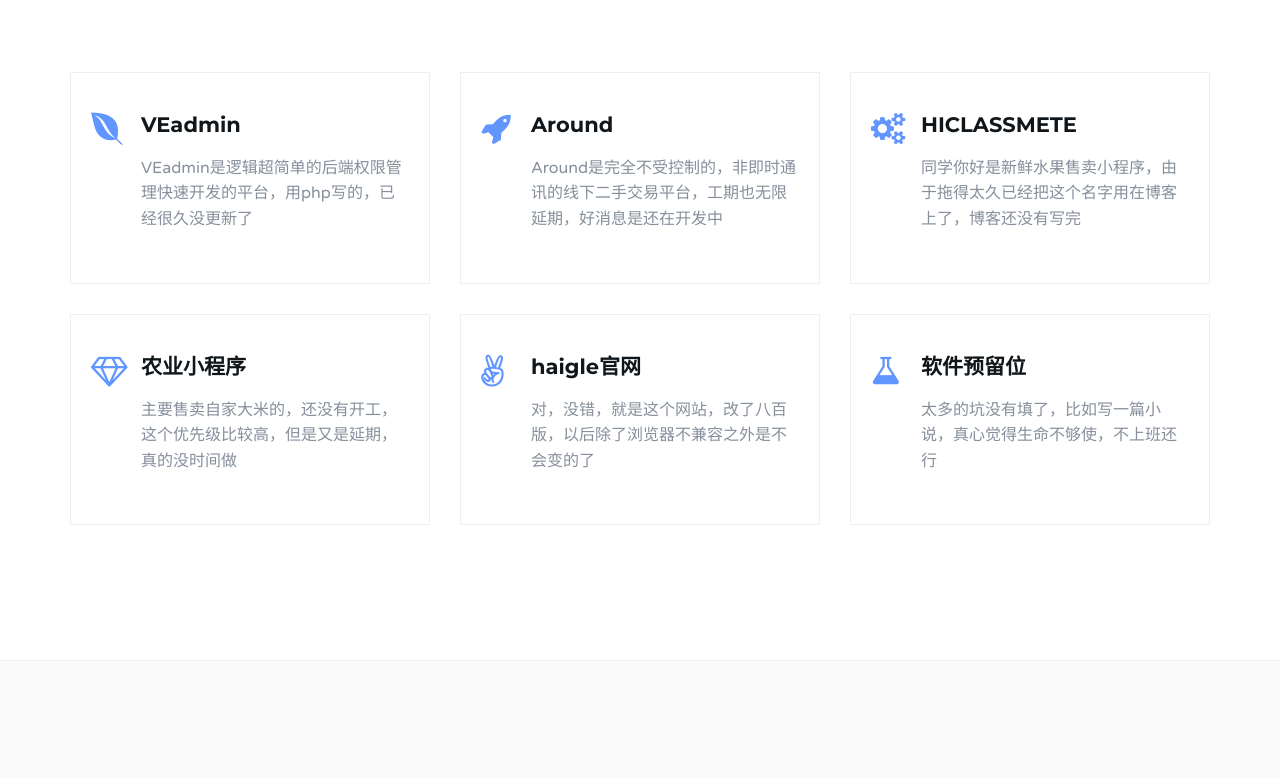
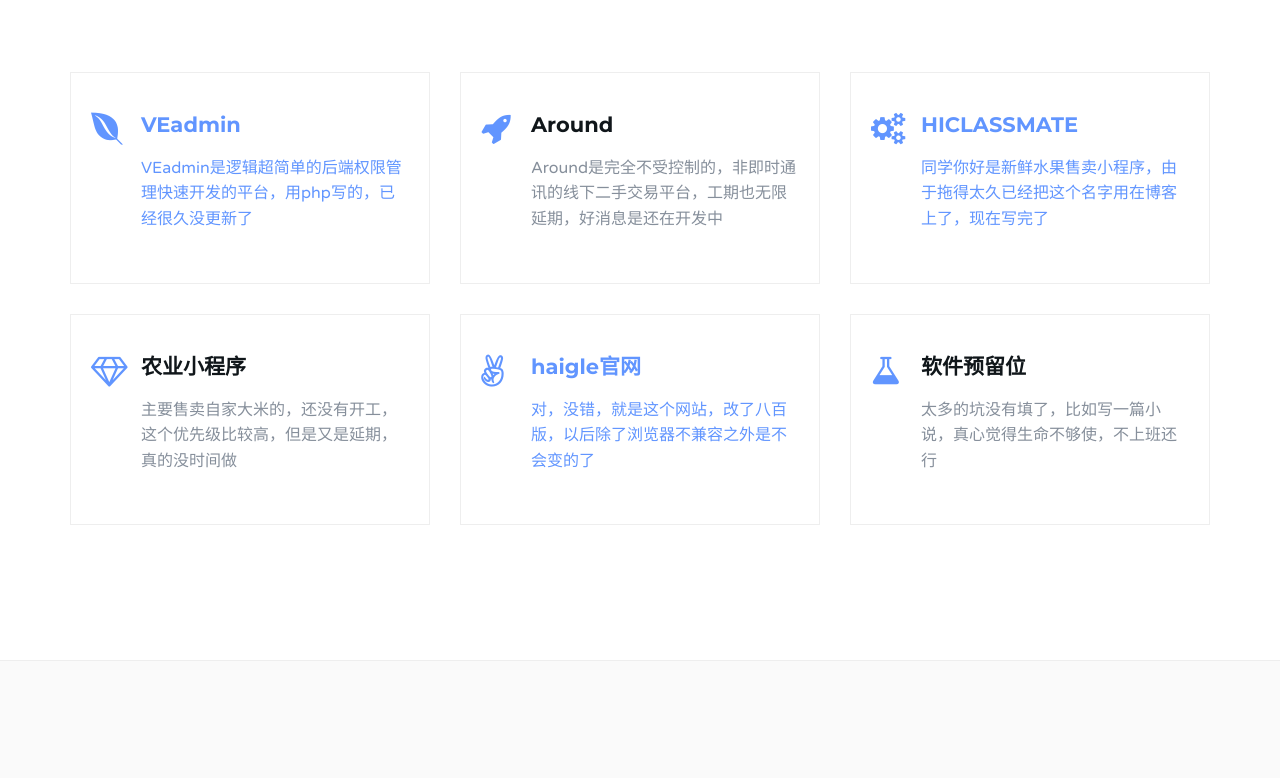
Before and after one commit to haigle0127/haigle0127.github.io, a plain HTML site: page index.html in a window 1280 px wide. Shown: the part 2619-3397 px from the top of the page. Drawn offline with nearby package versions, Linux system fonts and the light colour scheme; grey boxes are pictures that could not be loaded.

Commit message:
更爱内容

```diff
--- a/index.html
+++ b/index.html
@@ -332,8 +332,8 @@
 				<div class="col-md-4 col-sm-6">
 					<div class="service">
 						<i class="fa fa-envira"></i>
-						<h3>VEadmin</h3>
-						<p>VEadmin是逻辑超简单的后端权限管理快速开发的平台，用php写的，已经很久没更新了</p>
+						<h3><a href="https://gitee.com/haigle/veadmin" target="_blank">VEadmin</a></h3>
+						<p><a href="https://gitee.com/haigle/veadmin" target="_blank">VEadmin是逻辑超简单的后端权限管理快速开发的平台，用php写的，已经很久没更新了</a></p>
 					</div>
 				</div>
 				<!-- /service -->
@@ -352,8 +352,8 @@
 				<div class="col-md-4 col-sm-6">
 					<div class="service">
 						<i class="fa fa-cogs"></i>
-						<h3>HICLASSMETE</h3>
-						<p>同学你好是新鲜水果售卖小程序，由于拖得太久已经把这个名字用在博客上了，博客还没有写完</p>
+						<h3><a href="http://www.haigle.tech" target="_blank">HICLASSMATE</a></h3>
+						<p><a href="http://www.haigle.tech" target="_blank">同学你好是新鲜水果售卖小程序，由于拖得太久已经把这个名字用在博客上了，现在写完了</a></p>
 					</div>
 				</div>
 				<!-- /service -->
@@ -372,8 +372,8 @@
 				<div class="col-md-4 col-sm-6">
 					<div class="service">
 						<i class="fa fa-angellist"></i>
-						<h3>haigle官网</h3>
-						<p>对，没错，就是这个网站，改了八百版，以后除了浏览器不兼容之外是不会变的了</p>
+						<h3><a href="http://www.haigle.cn">haigle官网</a></h3>
+						<p><a href="http://www.haigle.cn">对，没错，就是这个网站，改了八百版，以后除了浏览器不兼容之外是不会变的了</a></p>
 					</div>
 				</div>
 				<!-- /service -->
@@ -792,7 +792,7 @@
 					<!-- footer copyright -->
 					<div class="footer-copyright">
 						<p>haigle官方网站 © 1993-2019.  haigletech监制.</p><br>
-						<p><a href="http://www.beian.miit.gov.cn" target="_blank">吉ICP备18004657号</a></p>
+						<p><a href="http://www.beian.miit.gov.cn" target="_blank">吉ICP备18004657号-1</a></p>
 					</div>
 					<!-- /footer copyright -->
 
```
